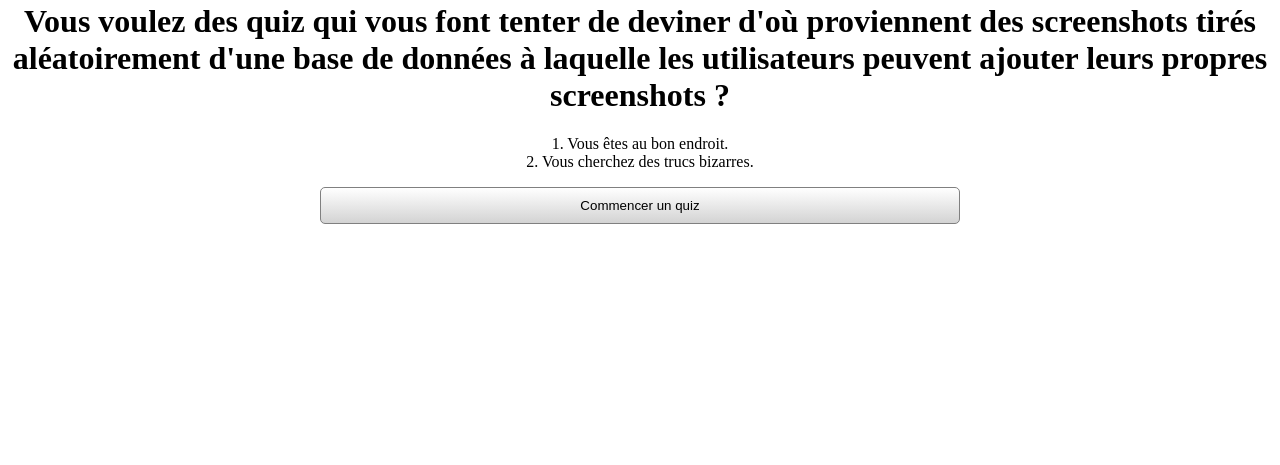
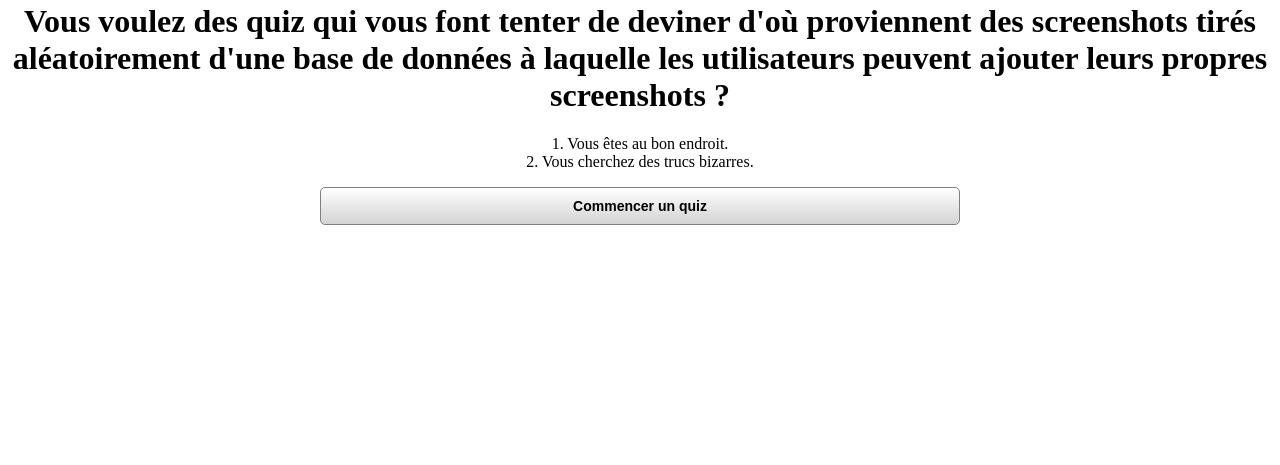
Before and after one commit to SentorBis/screentest, a PHP site: page / in a window 1280 px wide. Shown: the part 204-669 px from the top of the page. Run offline with PHP 8.4, Linux system fonts and the light colour scheme.

Commit message:
Minor button style edit.

```diff
--- a/myStyle.css
+++ b/myStyle.css
@@ -29,6 +29,8 @@ input.home {
     margin-left: 25%;
 	padding: 10px;
 	width: 50%;
+	font-weight: bold;
+	font-size: 14px;
 
 	background: white; /* For browsers that do not support gradients */
     background: -webkit-linear-gradient(white, lightgrey); /* For Safari 5.1 to 6.0 */
```
